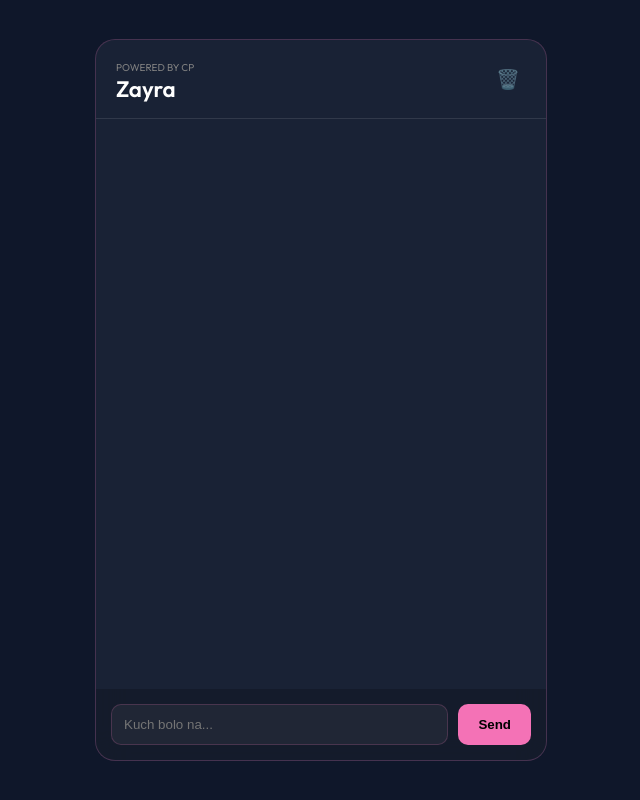
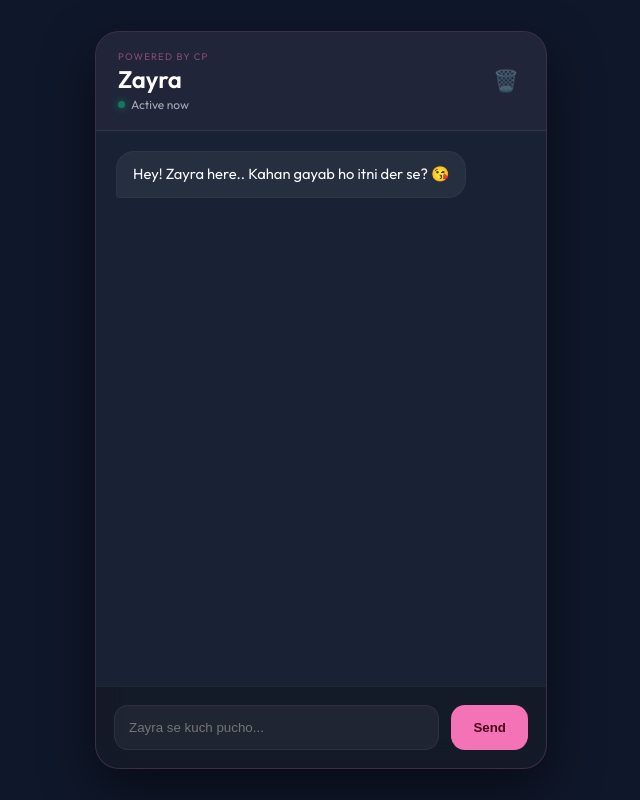
Before and after one commit to neerborana17-beep/Neer-Ai-For-CP, a Flask app: page / in a window 1280 px wide. Shown: the whole page, without its empty margins (319-959 px from the left). Run offline with Flask 3, Linux system fonts and the light colour scheme.

Commit message:
Update index.html

```diff
--- a/templates/index.html
+++ b/templates/index.html
@@ -8,34 +8,66 @@
     <style>
         :root { --bg-color: #0f172a; --accent-color: #f472b6; --text-color: #f8fafc; }
         body { font-family: 'Outfit', sans-serif; background: var(--bg-color); color: var(--text-color); margin: 0; display: flex; justify-content: center; align-items: center; height: 100vh; }
-        .chat-container { width: 100%; max-width: 450px; height: 90vh; background: rgba(30, 41, 59, 0.7); backdrop-filter: blur(15px); border-radius: 20px; display: flex; flex-direction: column; overflow: hidden; border: 1px solid rgba(244, 114, 182, 0.2); }
-        .header { padding: 15px 20px; border-bottom: 1px solid rgba(255,255,255,0.1); display: flex; justify-content: space-between; align-items: center; }
-        .header h1 { font-size: 1.4rem; margin: 0; color: white; }
-        .reset-btn { background: none; border: none; font-size: 1.2rem; cursor: pointer; opacity: 0.5; transition: 0.3s; }
-        .reset-btn:hover { opacity: 1; }
-        #chat-box { flex: 1; padding: 20px; overflow-y: auto; display: flex; flex-direction: column; gap: 15px; }
-        .message { max-width: 80%; padding: 10px 15px; border-radius: 15px; font-size: 0.9rem; line-height: 1.4; }
-        .user-message { align-self: flex-end; background: var(--accent-color); color: #4c0519; }
-        .ai-message { align-self: flex-start; background: rgba(255,255,255,0.05); }
-        .input-area { padding: 15px; display: flex; gap: 10px; background: rgba(0,0,0,0.2); }
-        input { flex: 1; background: rgba(255,255,255,0.05); border: 1px solid rgba(244,114,182,0.2); padding: 12px; border-radius: 10px; color: white; outline: none; }
-        button#send-btn { background: var(--accent-color); border: none; padding: 10px 20px; border-radius: 10px; font-weight: 600; cursor: pointer; }
-        .typing { font-size: 0.8rem; color: var(--accent-color); padding: 5px 20px; display: none; }
+
+        .chat-container { width: 100%; max-width: 450px; height: 92vh; background: rgba(30, 41, 59, 0.7); backdrop-filter: blur(15px); border-radius: 24px; display: flex; flex-direction: column; overflow: hidden; border: 1px solid rgba(244, 114, 182, 0.15); box-shadow: 0 20px 50px rgba(0,0,0,0.5); }
+
+        /* --- Header Section --- */
+        .header { padding: 18px 22px; border-bottom: 1px solid rgba(255,255,255,0.08); display: flex; justify-content: space-between; align-items: center; background: rgba(244, 114, 182, 0.03); }
+        .header-left { display: flex; flex-direction: column; }
+        .powered-by { font-size: 0.6rem; letter-spacing: 1.2px; color: rgba(244, 114, 182, 0.5); text-transform: uppercase; margin-bottom: 2px; }
+        .header h1 { font-size: 1.5rem; margin: 0; color: white; font-weight: 600; }
+
+        /* --- Active Status Dot --- */
+        .status-wrapper { display: flex; align-items: center; margin-top: 3px; }
+        .status-dot { height: 7px; width: 7px; background-color: #10b981; border-radius: 50%; display: inline-block; margin-right: 6px; box-shadow: 0 0 8px #10b981; animation: pulse 2s infinite; }
+        .online-text { font-size: 0.75rem; color: rgba(255, 255, 255, 0.6); font-weight: 400; }
+
+        .reset-btn { background: none; border: none; font-size: 1.3rem; cursor: pointer; opacity: 0.4; transition: 0.3s; padding: 5px; }
+        .reset-btn:hover { opacity: 1; transform: scale(1.1); }
+
+        #chat-box { flex: 1; padding: 20px; overflow-y: auto; display: flex; flex-direction: column; gap: 16px; scroll-behavior: smooth; }
+        .message { max-width: 80%; padding: 12px 16px; border-radius: 18px; font-size: 0.92rem; line-height: 1.4; animation: fadeIn 0.3s ease; }
+        .user-message { align-self: flex-end; background: var(--accent-color); color: #4c0519; border-bottom-right-radius: 4px; box-shadow: 0 4px 12px rgba(244, 114, 182, 0.2); }
+        .ai-message { align-self: flex-start; background: rgba(255,255,255,0.06); border: 1px solid rgba(255,255,255,0.03); border-bottom-left-radius: 4px; }
+
+        .typing { font-size: 0.8rem; color: var(--accent-color); padding: 8px 25px; display: none; font-style: italic; }
+
+        .input-area { padding: 18px; display: flex; gap: 12px; background: rgba(0,0,0,0.25); border-top: 1px solid rgba(255,255,255,0.05); }
+        input { flex: 1; background: rgba(255,255,255,0.05); border: 1px solid rgba(244,114,182,0.1); padding: 14px; border-radius: 14px; color: white; outline: none; transition: 0.2s; }
+        input:focus { border-color: var(--accent-color); background: rgba(255,255,255,0.08); }
+
+        button#send-btn { background: var(--accent-color); border: none; padding: 0 22px; border-radius: 14px; font-weight: 600; cursor: pointer; color: #4c0519; transition: 0.2s; }
+        button#send-btn:active { transform: scale(0.95); }
+
+        @keyframes pulse { 0% { opacity: 1; } 50% { opacity: 0.5; } 100% { opacity: 1; } }
+        @keyframes fadeIn { from { opacity: 0; transform: translateY(8px); } to { opacity: 1; transform: translateY(0); } }
+
+        #chat-box::-webkit-scrollbar { width: 4px; }
+        #chat-box::-webkit-scrollbar-thumb { background: rgba(244, 114, 182, 0.2); border-radius: 10px; }
     </style>
 </head>
 <body>
     <div class="chat-container">
         <div class="header">
-            <div>
-                <small style="color: grey; font-size: 10px;">POWERED BY CP</small>
+            <div class="header-left">
+                <div class="powered-by">POWERED BY CP</div>
                 <h1>Zayra</h1>
+                <div class="status-wrapper">
+                    <span class="status-dot"></span>
+                    <span class="online-text">Active now</span>
+                </div>
             </div>
-            <button class="reset-btn" onclick="clearMemory()" title="Clear Chat">🗑️</button>
+            <button class="reset-btn" onclick="clearMemory()" title="Clear Chat History">🗑️</button>
         </div>
-        <div id="chat-box"></div>
+
+        <div id="chat-box">
+            <div class="message ai-message">Hey! Zayra here.. Kahan gayab ho itni der se? 😘</div>
+        </div>
+
         <div id="typing" class="typing">Zayra is thinking...</div>
+
         <div class="input-area">
-            <input type="text" id="user-input" placeholder="Kuch bolo na..." onkeypress="if(event.key==='Enter') sendMessage()">
+            <input type="text" id="user-input" placeholder="Zayra se kuch pucho..." onkeypress="if(event.key==='Enter') sendMessage()">
             <button id="send-btn" onclick="sendMessage()">Send</button>
         </div>
     </div>
@@ -71,15 +103,18 @@
                 addMessage(data.reply, false);
             } catch {
                 typing.style.display = 'none';
-                addMessage("Oops, net nakhre kar raha! 🙄", false);
+                addMessage("Babu, lagta hai network nakhre kar raha hai! 🙄", false);
             }
         }
 
         async function clearMemory() {
-            if(confirm("Saari yaadein mita doon?")) {
+            if(confirm("Zayra ki saari purani yaadein mita doon?")) {
                 const res = await fetch('/delete_history_secret_99', {method: 'POST'});
                 const data = await res.json();
-                if(data.status === 'success') { alert(data.message); location.reload(); }
+                if(data.status === 'success') {
+                    alert(data.message);
+                    location.reload();
+                }
             }
         }
     </script>
```
